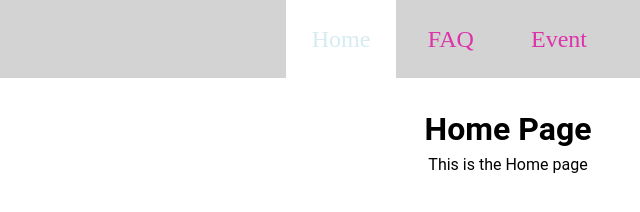
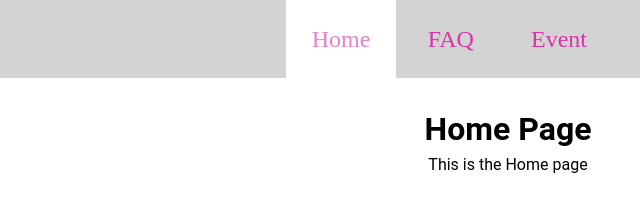
Before and after one commit to ZachKGordon/navBarPractice, a plain HTML site: page index.html in a window 1280 px wide. In both pictures the pointer is over the link "Home". Shown: the full height of the page, 132-772 px from the left. Drawn offline with Linux system fonts and the light colour scheme.

Commit message:
Change color of hover

```diff
--- a/css/style.css
+++ b/css/style.css
@@ -19,7 +19,7 @@ a {
 }
 
 a:hover {
-  color: #d6ebf2;
+  color: #ea80ca;
 }
 #menu {
   background: #d3d3d3;
```
